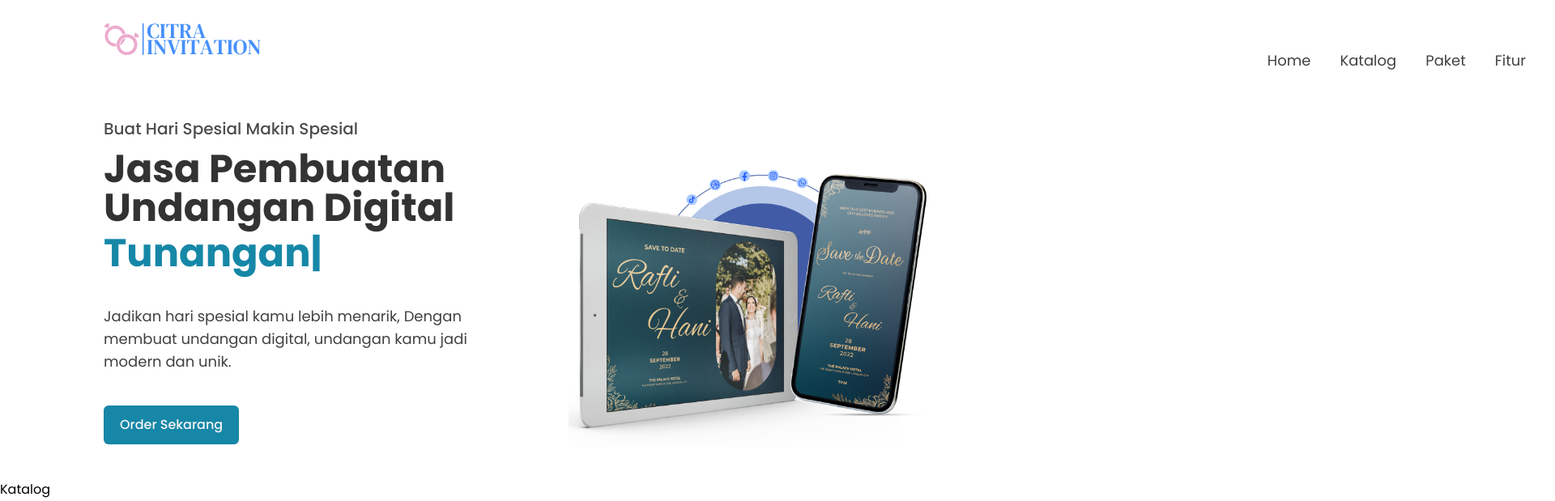
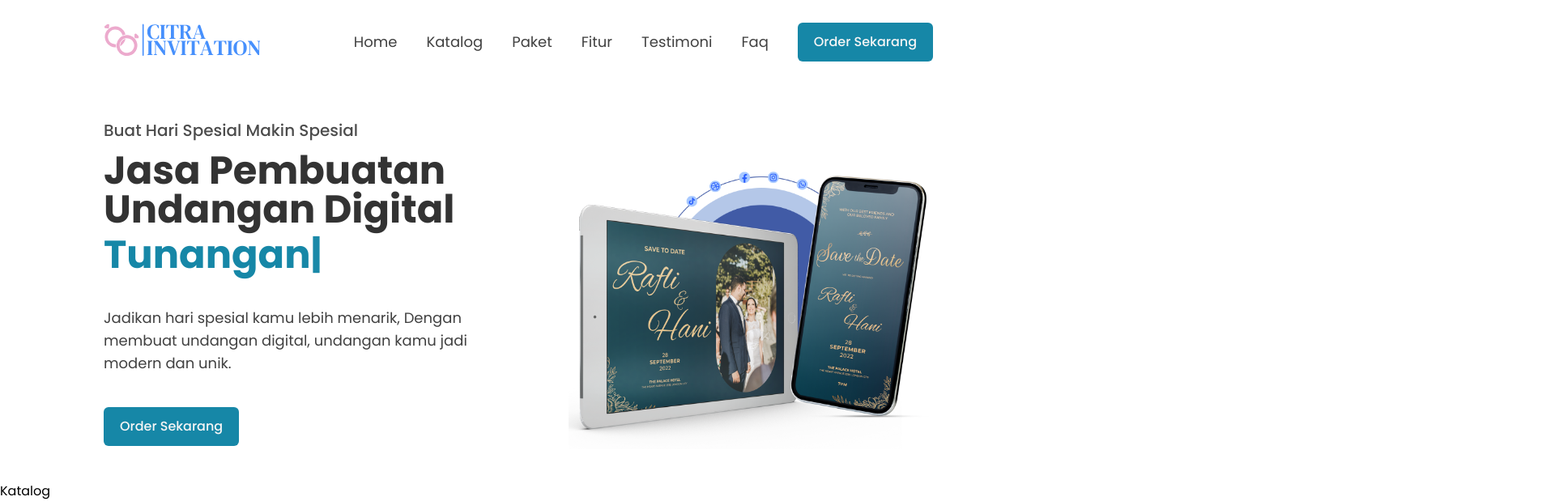
Before and after one commit to bagasstr/wedding-Invitations, a React (Vite) app: page / in a window 1280 px wide. Shown: the top 619 px of the page at 81% size, 1920 px wide, since content can reach past the window. Built offline with nearby package versions, Linux system fonts and the light colour scheme.

Commit message:
first commit

```diff
--- a/src/App.jsx
+++ b/src/App.jsx
@@ -4,7 +4,7 @@ import Router from './router/Router'
 
 const App = () => {
   return (
-    <div className='notSupport:hidden'>
+    <div className=''>
       <Navbar />
       <Router />
     </div>
--- a/src/component/Navbar.jsx
+++ b/src/component/Navbar.jsx
@@ -21,7 +21,7 @@ const Navbar = () => {
             </div>
             <ul className=''>
               <div
-                className={`transition-all ease-in-out duration-200 absolute mobile:mt-10 mobile:bg-bg mobile:w-full mobile:p-4  Sdesktop:flex Sdesktop:gap-x-9 Sdesktop:items-center  tablet:mt-10 tablet:bg-bg tablet:w-full tablet:p-5 mobile:h-full tablet:h-full z-10 ${
+                className={`transition-all ease-in-out duration-200 mobile:absolute mobile:mt-10 mobile:bg-bg mobile:w-full mobile:p-4 tablet:absolute Sdesktop:flex Sdesktop:gap-x-9 Sdesktop:items-center  tablet:mt-10 tablet:bg-bg tablet:w-full tablet:p-5 mobile:h-full tablet:h-full z-10 ${
                   menu ? 'right-0' : 'right-[-1000px]' /*  && 'hidden' */
                 }`}
               >
```
